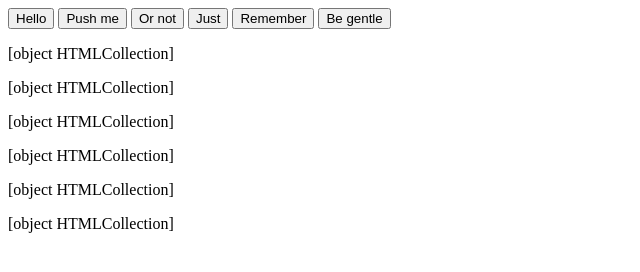
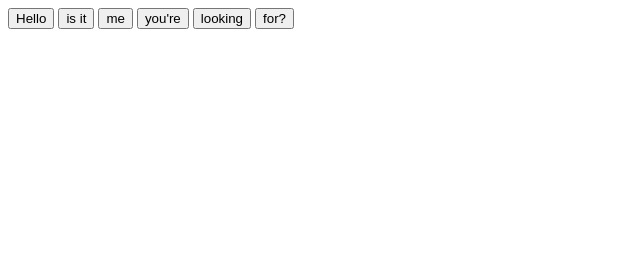
Before and after one commit to Sebulw/zadanie_9_5, a website: page workspace/index.html in a window 1280 px wide. Shown: the whole page, without its empty margins (0-640 px from the left). Drawn offline with Linux system fonts and the light colour scheme.

Commit message:
script finished

```diff
--- a/workspace/index.html
+++ b/workspace/index.html
@@ -7,11 +7,11 @@
 <body>
 	<div id="menu">
 		<button class="button">Hello</button>
-		<button class="button">Push me</button>
-		<button class="button">Or not</button>
-		<button class="button">Just</button>
-		<button class="button">Remember</button>
-		<button class="button">Be gentle</button>
+		<button class="button">is it</button>
+		<button class="button">me</button>
+		<button class="button">you're</button>
+		<button class="button">looking</button>
+		<button class="button">for?</button>
 	</div>
 	<script type="text/javascript" src="js/scripts.js"></script>
 </body>
--- a/workspace/js/scripts.js
+++ b/workspace/js/scripts.js
@@ -1,8 +1,4 @@
-var navigation = document.getElementById('menu');
 var buttonClass = document.getElementsByClassName('button');
 for (var i = 0; i < buttonClass.length; i++) {
-	var newP = document.createElement('p');
-		newP.innerHTML = buttonClass;
-		navigation.appendChild(newP);
-
+	alert(buttonClass[i].innerText)
 }
```
